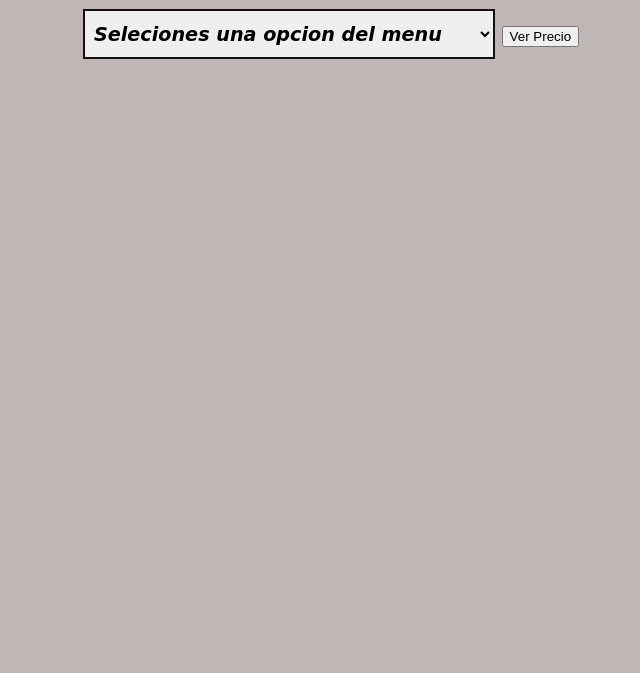
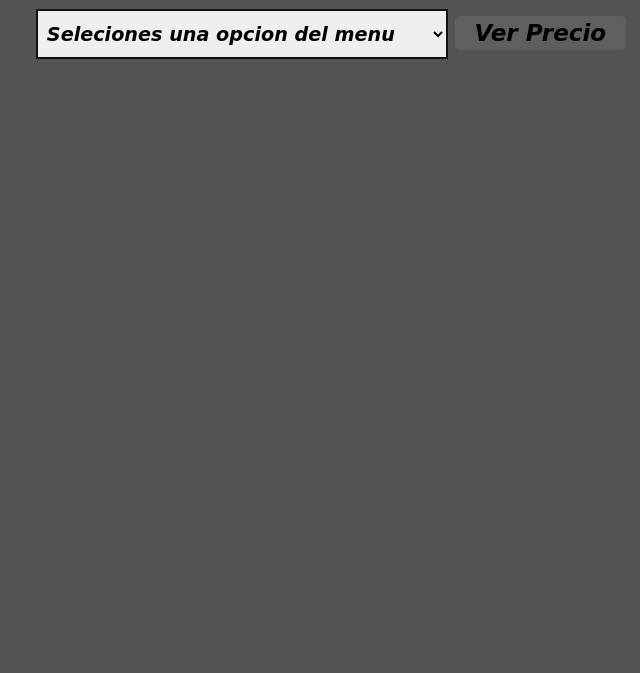
Before and after one commit to NAKI-94/Menu_Modulos, a plain HTML site: page index.html in a window 1280 px wide. Shown: the part 127-800 px from the top of the page, without its empty margins (309-949 px from the left). Drawn offline with Linux system fonts and the light colour scheme.

Commit message:
ARREGLOS EN CSS

```diff
--- a/css.css
+++ b/css.css
@@ -7,7 +7,7 @@
     align-items: center;
     flex-direction: column;
     padding: 20px;
-    background-color: #c0b6b6;
+    background-color: #535353;
     font: oblique bold 120% cursive
 
  }
@@ -74,29 +74,19 @@
 
   /* Estilo boton */
   .btn {
-    display: inline-block;
-    padding: 0.85rem 2rem;
-    background-color: var(--main-color);
-    color: var(--light-one);
-    border-radius: 2rem;
-    font-size: 1.05rem;
-    text-transform: uppercase;
-    font-weight: 500;
-    transition: 0.3s;
-    border: none;
-  }
+      height: 34px;
+      padding: 0 20px;
+      background: #5f5f5f;
+      color: #000000;
+      text-align: center;
+      font-size: 16px;
+      cursor: pointer;
+      transition: 0.3s;
+      border-radius: 5px;
+      border: none;
+      font: oblique bold 120% cursive
+    }
 
   .btn:hover {
-    background-color: #c02600;
+    background-color: #940101;
   }
-  .option{
-    display: inline-block;
-    padding: 0.85rem 2rem;
-    background-color: var(--main-color);
-    color: var(--light-one);
-    border-radius: 2rem;
-    font-size: 1.05rem;
-    text-transform: uppercase;
-    font-weight: 500;
-
-  }
--- a/index.html
+++ b/index.html
@@ -23,7 +23,7 @@
                 <option value="3">Perro Caliente</option>
                 <option value="4">Ensalada</option>
             </select>
-            <button id="btn">Ver Precio</button>
+            <button id="btn" class="btn">Ver Precio</button>
         </form>
 
         <div id="item"></div>
```
